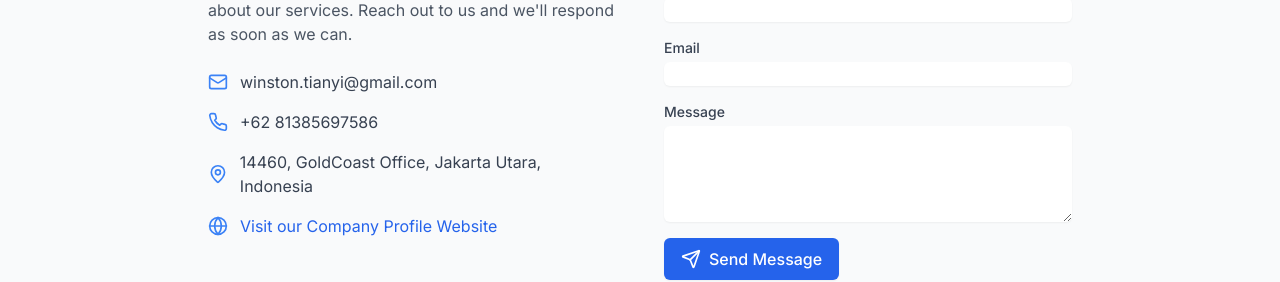
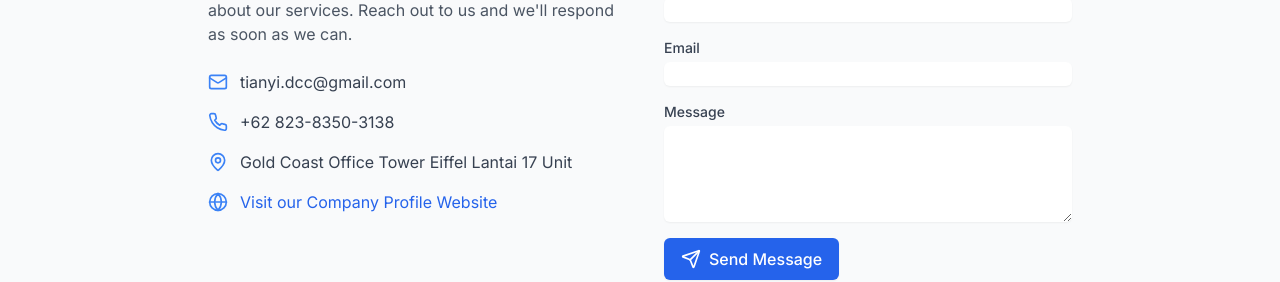
Before and after one commit to WinstonAlfred/Tianyi-User, a Next.js app: page /contact in a window 1280 px wide. Shown: the part 306-588 px from the top of the page. Built offline with nearby package versions, Linux system fonts and the light colour scheme.

Commit message:
modified:   app/contact/page.tsx

```diff
--- a/app/contact/page.tsx
+++ b/app/contact/page.tsx
@@ -54,9 +54,9 @@ const ContactPage = () => {
 
           <div className="space-y-4">
             {[
-              { icon: Mail, text: "winston.tianyi@gmail.com" },
-              { icon: Phone, text: "+62 81385697586" },
-              { icon: MapPin, text: "14460, GoldCoast Office, Jakarta Utara, Indonesia" },
+              { icon: Mail, text: "tianyi.dcc@gmail.com" },
+              { icon: Phone, text: "+62 823-8350-3138" },
+              { icon: MapPin, text: "Gold Coast Office Tower Eiffel Lantai 17 Unit" },
               { icon: Globe, text: "Visit our Company Profile Website", link: "https://tianyi.web.id/" }
             ].map((item, index) => (
               <div key={index} className="flex items-center space-x-3 text-gray-700">
```
